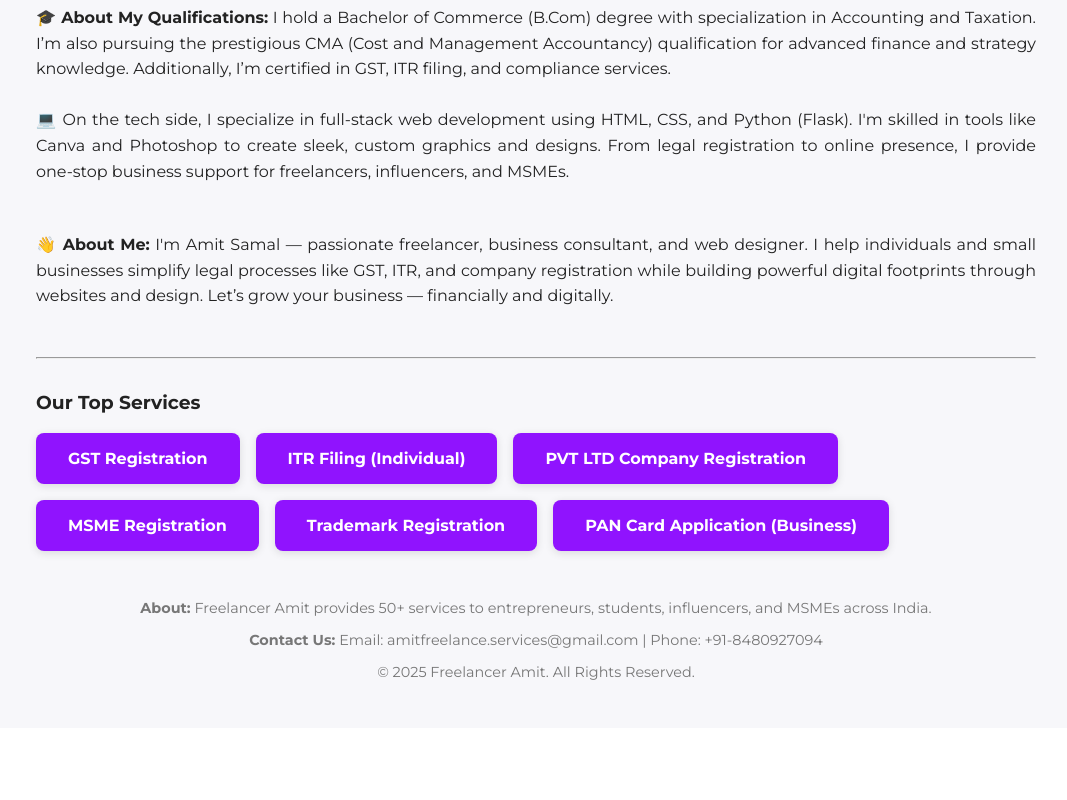
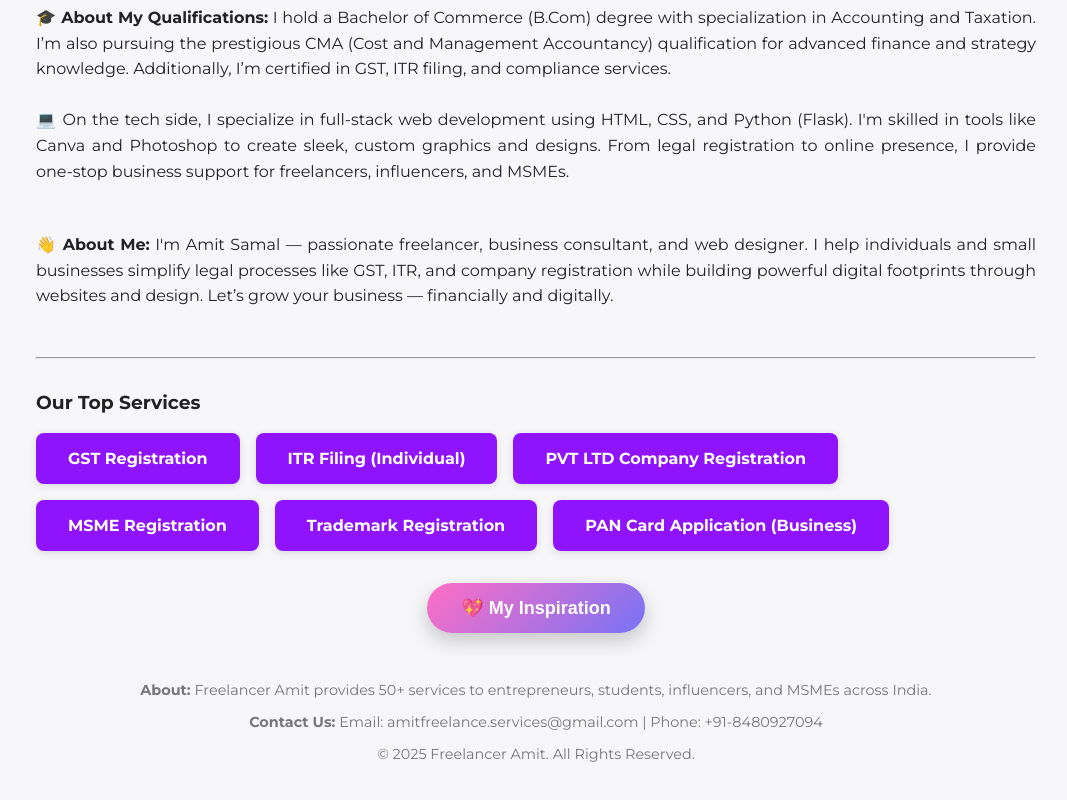
Before and after one commit to AMIT9437/FREELANCERAMIT.IN, a React (Create React App) app: page / in a window 1280 px wide. Shown: the part 569-1369 px from the top of the page, without its empty margins (104-1171 px from the left). Before the commit the page ends 1297 px from the top, so only its background shows below. Built offline with nearby package versions, Linux system fonts and the light colour scheme.

Commit message:
Update Home.js

```diff
--- a/src/pages/Home.js
+++ b/src/pages/Home.js
@@ -1,4 +1,5 @@
 import React from "react";
+import { Link } from "react-router-dom";
 import TopServices from "../components/TopServices";
 
 export default function Home() {
@@ -40,6 +41,30 @@ export default function Home() {
         <TopServices />
       </section>
 
+      {/* 🌟 My Inspiration Button Section */}
+      <section style={{ textAlign: "center", marginTop: "2rem" }}>
+        <Link to="/inspiration">
+          <button
+            style={{
+              background: "linear-gradient(135deg, #ff6ec4, #7873f5)",
+              color: "#fff",
+              padding: "14px 34px",
+              fontSize: "18px",
+              fontWeight: "bold",
+              borderRadius: "40px",
+              border: "none",
+              cursor: "pointer",
+              boxShadow: "0 8px 20px rgba(0,0,0,0.2)",
+              transition: "transform 0.3s ease",
+            }}
+            onMouseOver={(e) => (e.target.style.transform = "scale(1.05)")}
+            onMouseOut={(e) => (e.target.style.transform = "scale(1)")}
+          >
+            💖 My Inspiration
+          </button>
+        </Link>
+      </section>
+
       <footer style={{ marginTop: "3rem", textAlign: "center", fontSize: "0.9rem", color: "#777" }}>
         <p><strong>About:</strong> Freelancer Amit provides 50+ services to entrepreneurs, students, influencers, and MSMEs across India.</p>
         <p><strong>Contact Us:</strong> Email: amitfreelance.services@gmail.com | Phone: +91-8480927094</p>
```
